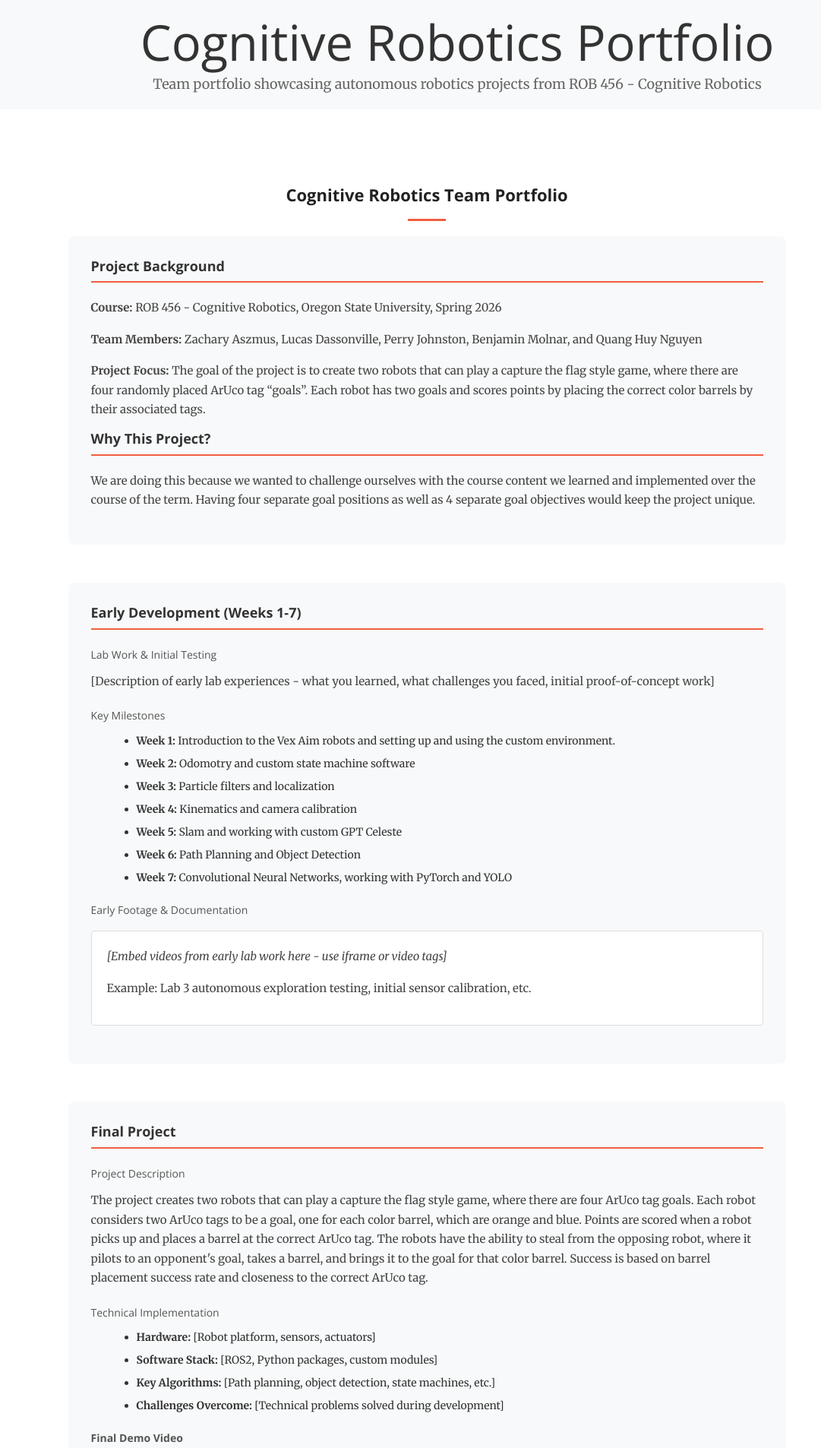
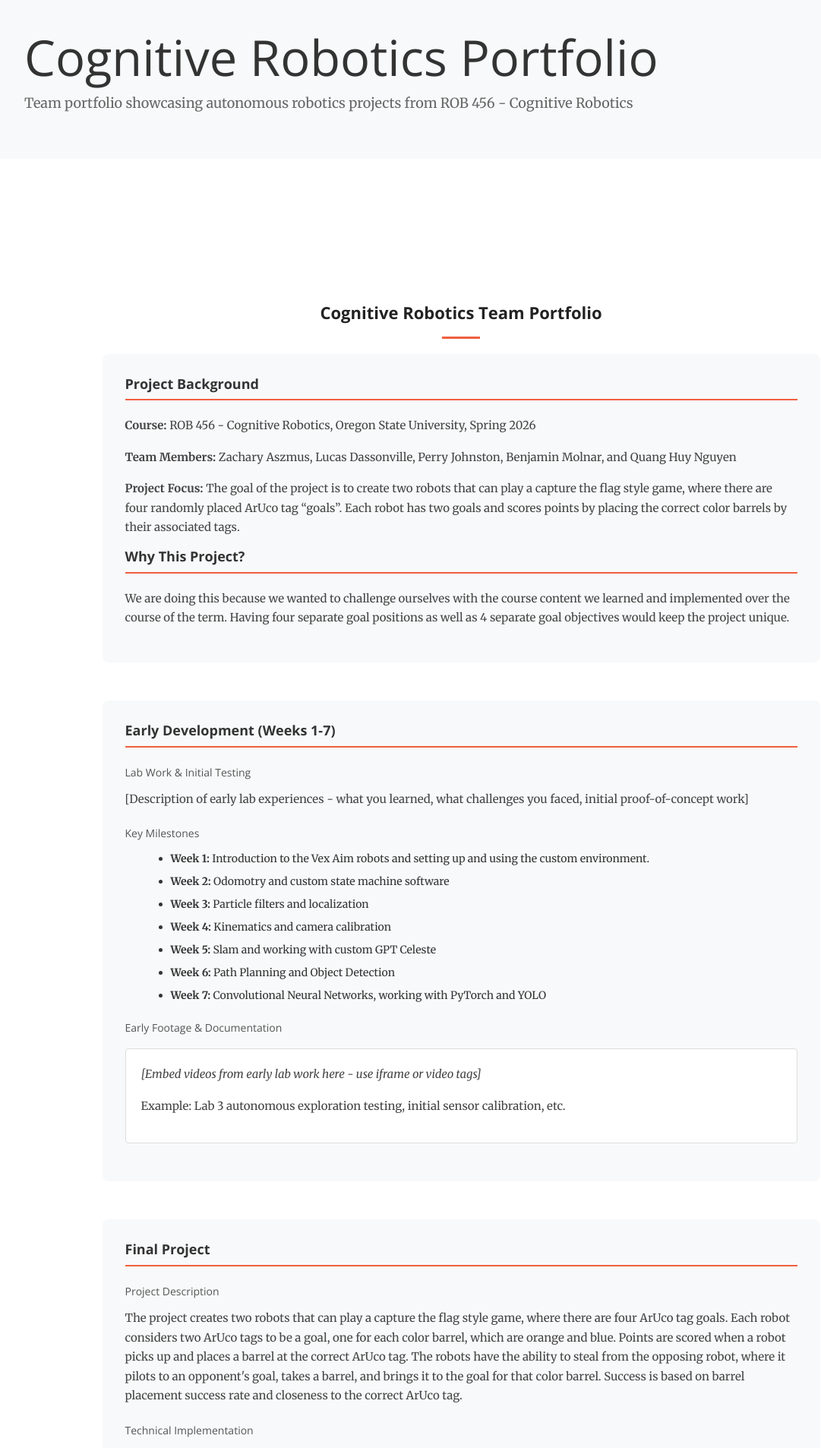
Before and after one commit to perryismyname/perryismyname.github.io, a Jekyll site: the page built from robotics-portfolio/index.html, in a window 1280 px wide. Shown: the top 1906 px of the page at 76% size, without its empty margins (38-1119 px from the left). Built offline with Jekyll 4.4.1, drawn with Linux system fonts in a browser that asks for light colours.

Commit message:
Update minimal.html

```diff
--- a/_layouts/minimal.html
+++ b/_layouts/minimal.html
@@ -1,27 +1,27 @@
 <!DOCTYPE html>
 <html lang="en">
 {% include head.html %}
-<body id="page-top" style="padding: 0; margin: 0;">
+<body id="page-top" style="padding-top: 0;">
 
   <!-- Minimal Header - No Nav Bar, No Background Image -->
-  <header style="background-color: #f8f9fa; padding: 20px 0; margin: 0; text-align: center;">
+  <header style="background-color: #f8f9fa; padding: 40px 0; margin-bottom: 30px;">
     <div class="container">
       <h1 style="margin: 0; color: #333;">{{ page.title }}</h1>
       {% if page.descriptor %}
-      <p style="color: #666; margin: 5px 0 0 0; font-size: 18px;">{{ page.descriptor }}</p>
+      <p style="color: #666; margin-top: 10px; font-size: 18px;">{{ page.descriptor }}</p>
       {% endif %}
     </div>
   </header>
 
   <!-- Primary Content Column -->
-  <main class="page-main" style="padding: 0 !important; margin: 0 !important;">
-    <div class="content-column" style="padding: 0 !important; margin: 0 !important;">
+  <main class="page-main">
+    <div class="content-column">
       {{ content }}
     </div>
   </main>
 
   <!-- Minimal Footer -->
-  <footer style="background-color: #f8f9fa; padding: 20px 0; margin: 0; text-align: center;">
+  <footer style="background-color: #f8f9fa; padding: 30px 0; margin-top: 50px; text-align: center;">
     <div class="container">
       <p style="margin: 0; color: #666;">ROB 456 - Cognitive Robotics Portfolio | Oregon State University</p>
     </div>
```
